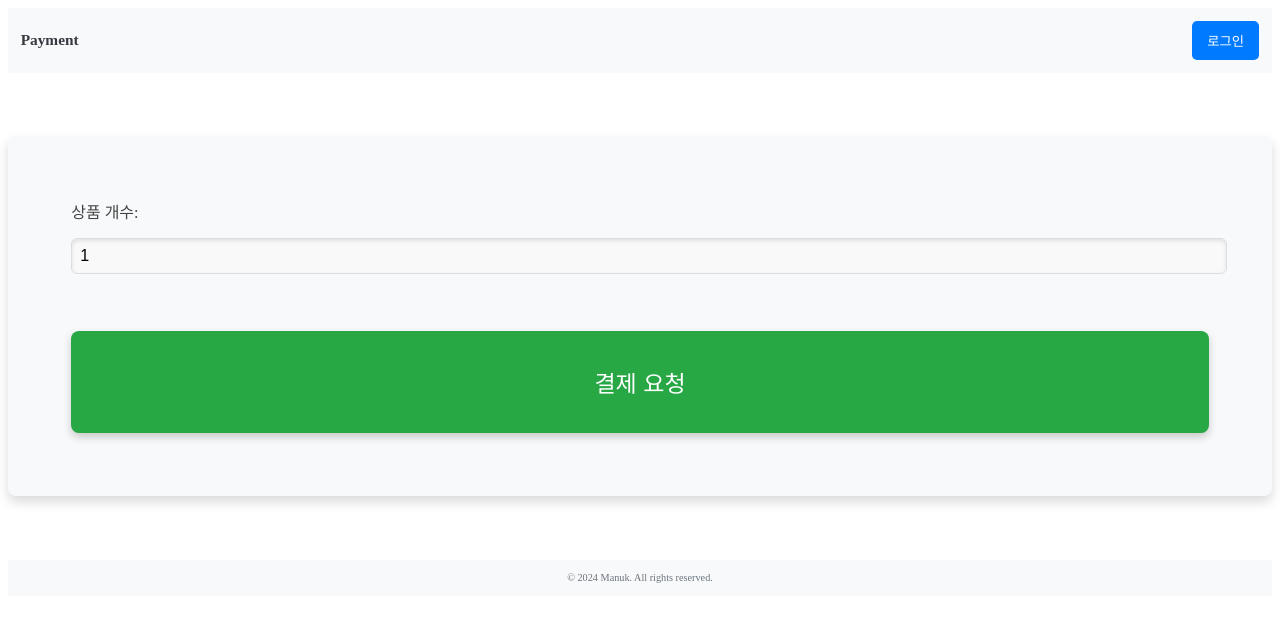
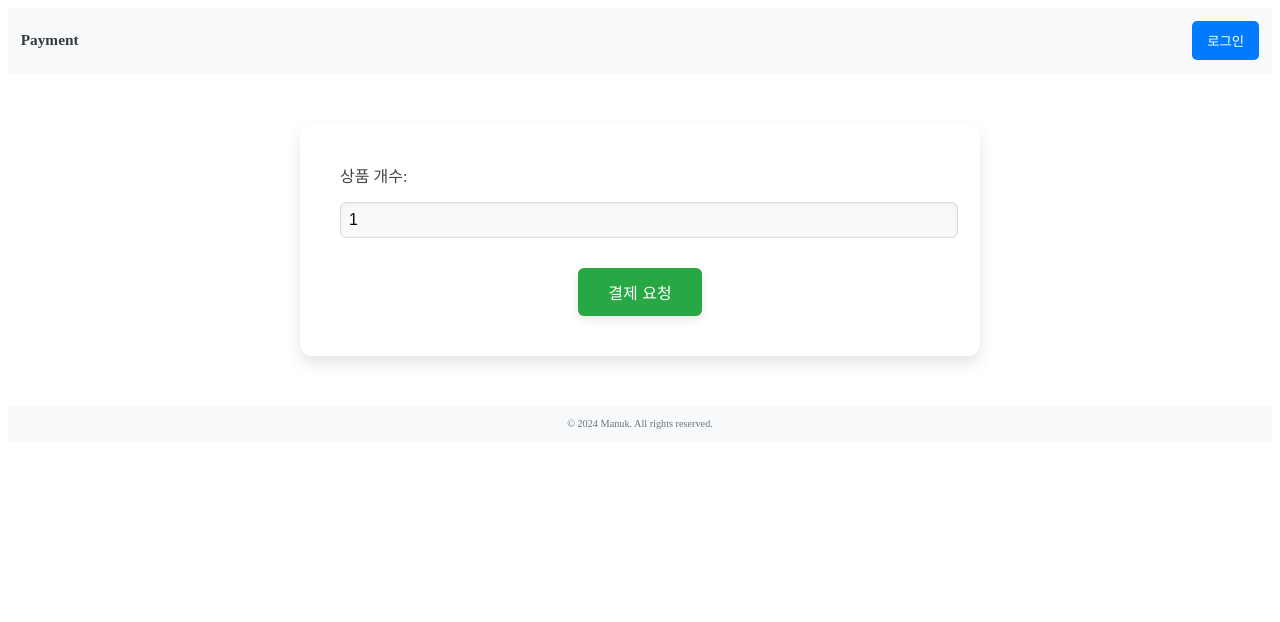
Before and after one commit to Manuk-Han/payment_web, a React (Create React App) app: page /payment/1 in a window 1280 px wide. Shown: the top 622 px of the page. Built offline with nearby package versions, Linux system fonts and the light colour scheme.

Commit message:
payment css update

```diff
--- a/src/content/css/Payment.css
+++ b/src/content/css/Payment.css
@@ -1,50 +1,50 @@
 .payment-container {
-    background-color: #f8f9fa;
-    border-radius: 8px;
-    padding: 5%;
-    max-width: 90%;
-    margin: 5% auto;
-    box-shadow: 0 6px 12px rgba(0, 0, 0, 0.15);
+    background-color: #ffffff;
+    border-radius: 12px;
+    padding: 40px;
+    max-width: 600px;
+    margin: 50px auto;
+    box-shadow: 0 8px 16px rgba(0, 0, 0, 0.1);
 }
 
 .payment-info {
-    margin-bottom: 5%;
+    margin-bottom: 20px;
 }
 
 .payment-info label {
-    font-size: 1.5vw;
-    color: #333;
+    font-size: 1.1rem;
+    color: #444;
     display: block;
-    margin-bottom: 2%;
+    margin-bottom: 8px;
 }
 
 .payment-info input {
     width: 100%;
-    padding: 2%;
+    padding: 10px;
     border-radius: 6px;
-    border: 1px solid #ddd;
-    font-size: 1.2vw;
-    background-color: #f9f9f9;
-    box-shadow: inset 0 2px 4px rgba(0, 0, 0, 0.1);
+    border: 1px solid #ccc;
+    font-size: 1rem;
+    background-color: #f0f0f0;
+    box-shadow: inset 0 2px 4px rgba(0, 0, 0, 0.05);
 }
 
 .payment-action {
     text-align: center;
-    margin-top: 5%;
+    margin-top: 30px;
 }
 
 .payment-action button {
-    width: 100%;
-    padding: 3%;
+    width: auto;
+    padding: 12px 30px;
     background-color: #28a745;
     color: white;
     border: none;
-    border-radius: 8px;
+    border-radius: 6px;
     cursor: pointer;
-    font-size: 1.8vw;
+    font-size: 1rem;
     transition: background-color 0.3s ease, transform 0.2s ease;
     text-align: center;
-    box-shadow: 0 4px 8px rgba(0, 0, 0, 0.2);
+    box-shadow: 0 4px 8px rgba(0, 0, 0, 0.1);
 }
 
 .payment-action button:hover {
@@ -63,14 +63,14 @@
 
 .payment-action a {
     display: inline-block;
-    margin-top: 3%;
-    padding: 3% 5%;
+    margin-top: 15px;
+    padding: 10px 20px;
     background-color: #007bff;
     color: white;
     text-decoration: none;
-    border-radius: 8px;
+    border-radius: 6px;
     transition: background-color 0.3s ease, transform 0.2s ease;
-    box-shadow: 0 4px 8px rgba(0, 0, 0, 0.2);
+    box-shadow: 0 4px 8px rgba(0, 0, 0, 0.1);
 }
 
 .payment-action a:hover {
```
